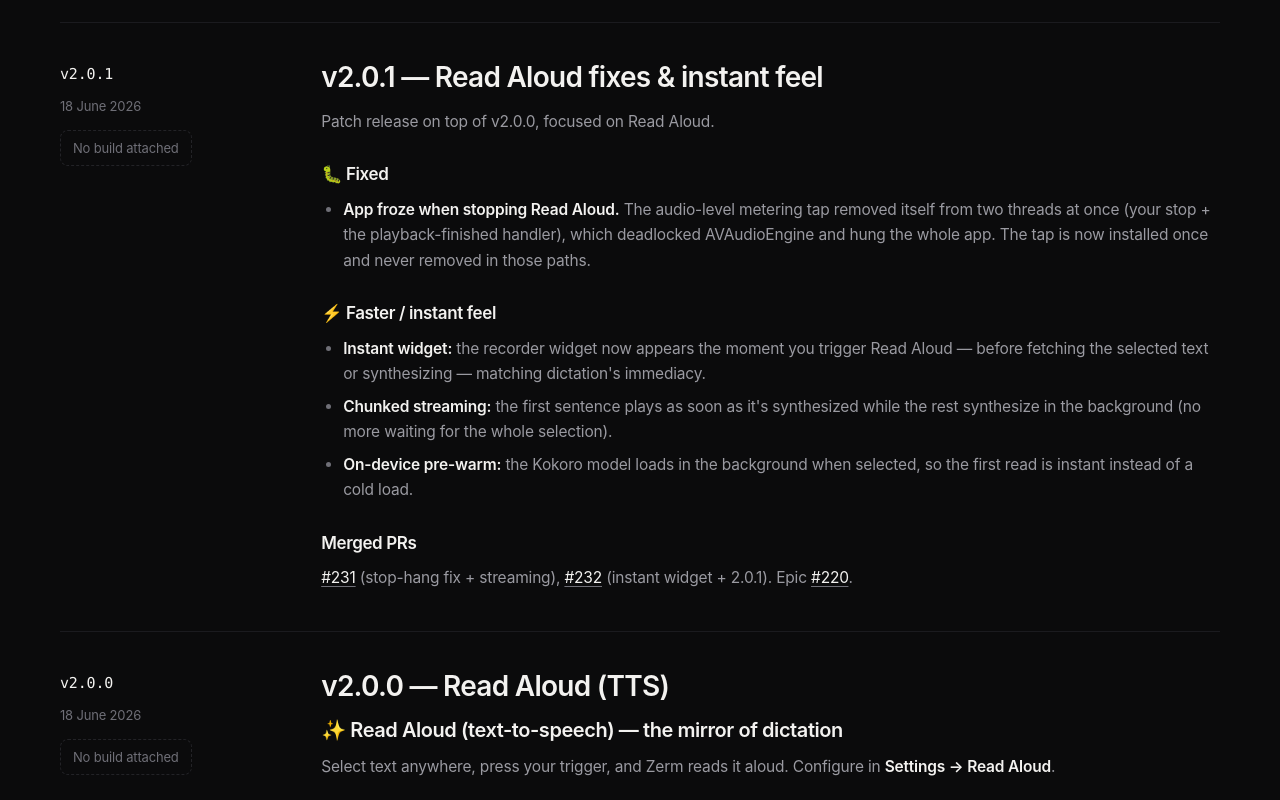
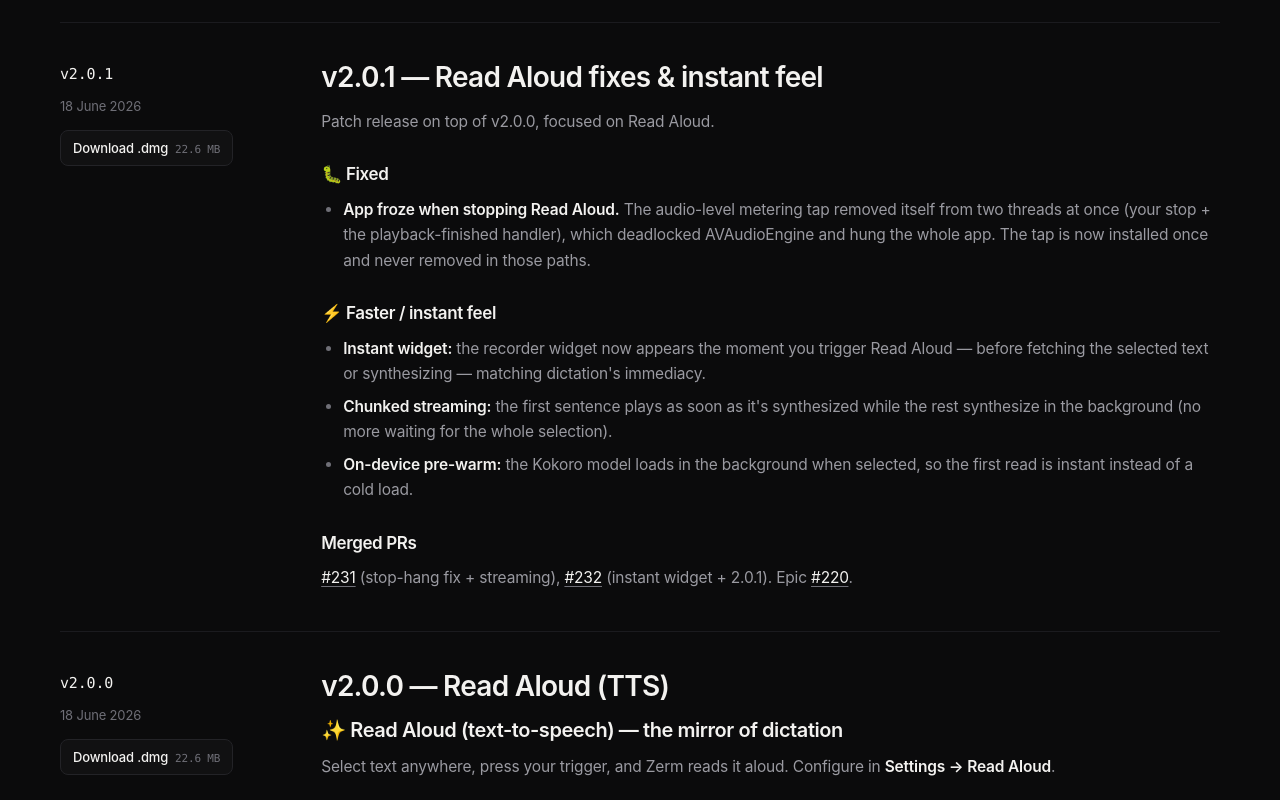
Before and after one commit to arcusis/Zerm, a plain HTML site: page docs/changelog.html in a window 1280 px wide. Shown: the part 9260-10060 px from the top of the page. Drawn offline with Linux system fonts and the light colour scheme; no server answers.

Commit message:
Regenerate changelog with the backfilled DMGs (#272)
v1.0.4, v2.0.0 and v2.0.1 were published without binaries. All three now
have notarized Developer ID builds attached, so the changelog offers a
download for every release rather than "No build attached".

The DMGs were built from each version's own commit, signed, notarized and
stapled. The appcast is untouched and still advertises 2.6.1 only, so the
updater cannot offer any of them as an update.

```diff
--- a/docs/changelog.html
+++ b/docs/changelog.html
@@ -453,7 +453,7 @@
             <a class="rel-tag" href="#v2.0.1">v2.0.1</a>
             <time>18 June 2026</time>
 
-            <span class="rel-dl rel-dl-none">No build attached</span>
+            <a class="rel-dl" href="https://github.com/arcusis/Zerm/releases/download/v2.0.1/Zerm_2.0.1_aarch64.dmg">Download .dmg <span>22.6 MB</span></a>
           </div>
           <div class="rel-body">
             <h2>v2.0.1 — Read Aloud fixes &amp; instant feel</h2>
@@ -479,7 +479,7 @@
             <a class="rel-tag" href="#v2.0.0">v2.0.0</a>
             <time>18 June 2026</time>
 
-            <span class="rel-dl rel-dl-none">No build attached</span>
+            <a class="rel-dl" href="https://github.com/arcusis/Zerm/releases/download/v2.0.0/Zerm_2.0.0_aarch64.dmg">Download .dmg <span>22.6 MB</span></a>
           </div>
           <div class="rel-body">
             <h2>v2.0.0 — Read Aloud (TTS)</h2>
@@ -519,7 +519,7 @@
             <a class="rel-tag" href="#v1.0.4">v1.0.4</a>
             <time>13 June 2026</time>
 
-            <span class="rel-dl rel-dl-none">No build attached</span>
+            <a class="rel-dl" href="https://github.com/arcusis/Zerm/releases/download/v1.0.4/Zerm_1.0.4_aarch64.dmg">Download .dmg <span>12.6 MB</span></a>
           </div>
           <div class="rel-body">
             <h2>v1.0.4</h2>
```
